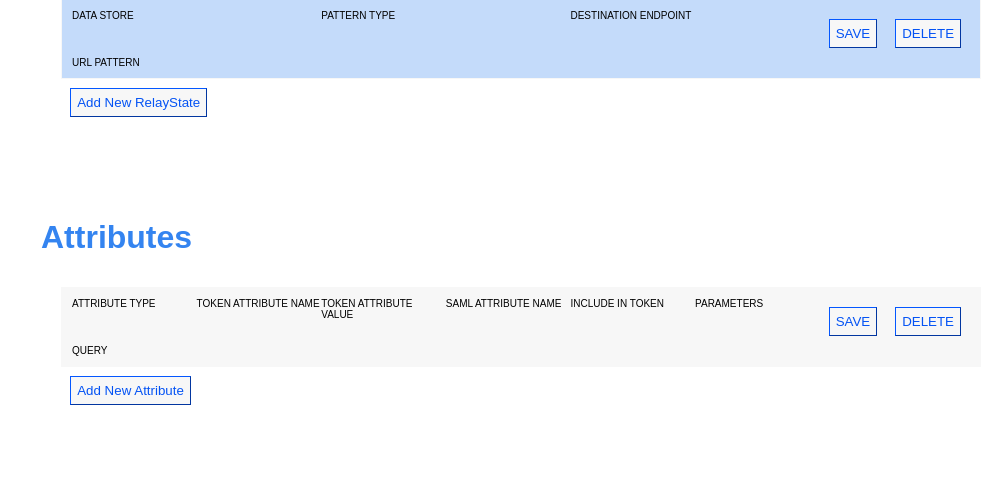
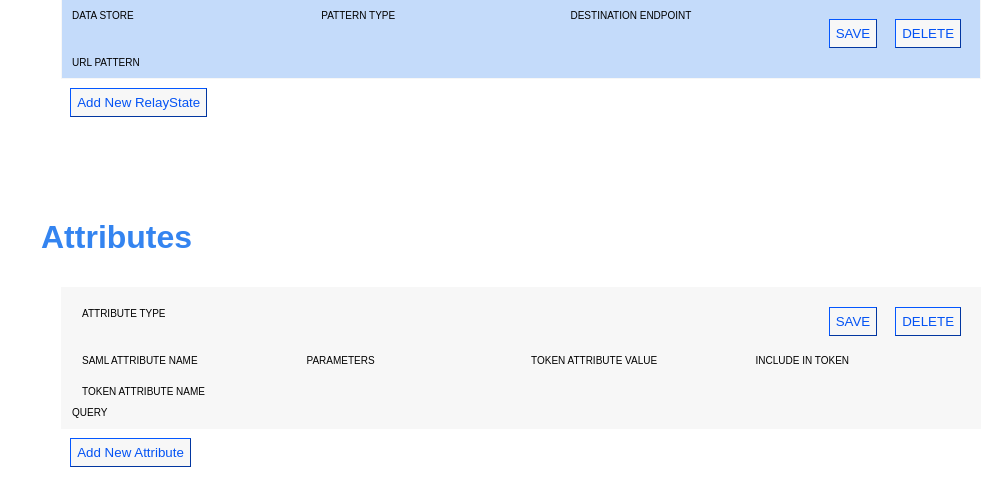
Before and after one commit to dakotafish/ping_public, a Django app: template ping_public/ui/templates/entity-detail.html in a window 1280 px wide. Shown: the part 988-1484 px from the top of the page, without its empty margins (279-1280 px from the left). Run offline with Django 3.2, Linux system fonts and the light colour scheme; the template is opened without the code that fills it: most values are stand-ins (such as "Sample title", 1, 10 or a date in 2020).

Commit message:
updated how attribute forms display

```diff
--- a/ping_public/ui/static/entity-detail.js
+++ b/ping_public/ui/static/entity-detail.js
@@ -263,6 +263,7 @@
         let formCount = container.children.length;
         let lastForm = container.children[formCount - 2];
         lastForm.insertAdjacentHTML('afterend', newForm);
+        attributeDisplayInitial();
     }
 
     getCustomDeleteMessage() {
--- a/ping_public/ui/templates/entity-detail.html
+++ b/ping_public/ui/templates/entity-detail.html
@@ -117,6 +117,12 @@
         .relaystateField {
             font-size: x-small;
             flex: 1;
+        }
+
+        .attributeField {
+            font-size: x-small;
+            margin: 10px;
+            flex-basis: 21%;
         }
 
         .urlPattern {
@@ -442,52 +448,53 @@
 
                     <div class="relaystateEntry">
 
-                        <div onchange="attributeDisplayChange(event)" class="relaystateField">
+                        <div onchange="attributeDisplayChange(event)" class="relaystateField attributeField">
                             <div><label for="attribute_type">ATTRIBUTE TYPE</label></div>
                             {{ attribute.form.attribute_type }}
                         </div>
-
-
-
-                        <div class="relaystateField">
-                            <div><label for="">TOKEN ATTRIBUTE NAME</label></div>
-                            {{ attribute.form.token_attribute_name }}
-                        </div>
-
-
-                        <div class="relaystateField">
-                            <div><label for="">TOKEN ATTRIBUTE VALUE</label></div>
-                            {{ attribute.form.token_attribute_value }}
-                        </div>
-
-
-                        <div class="relaystateField">
-                            <div><label for="">SAML ATTRIBUTE NAME</label></div>
-                            {{ attribute.form.saml_attribute_name }}
-                        </div>
-
-
-                        <div class="relaystateField">
-                            <div><label for="destination_endpoint">INCLUDE IN TOKEN</label></div>
-                            {{ attribute.form.include_in_token }}
-                        </div>
-
-
-                        <div class="relaystateField">
-                            <div><label for="">PARAMETERS</label></div>
-                            {{ attribute.form.query_parameters }}
-                        </div>
-
 
                         <input type="submit" value="SAVE" onclick="submitForm(event)" formTarget="{{ attribute.update_url }}">
                         <input type="submit" value="DELETE" formMethod="DELETE" formTarget="{{ attribute.delete_url }}" onclick="submitForm(event)">
 
                     </div>
+
+                    <div class="relaystateEntry">
+
+                        <div class="relaystateField attributeField">
+                            <div><label for="">SAML ATTRIBUTE NAME</label></div>
+                            {{ attribute.form.saml_attribute_name }}
+                        </div>
+
+                        <div class="relaystateField attributeField">
+                            <div><label for="">PARAMETERS</label></div>
+                            {{ attribute.form.query_parameters }}
+                        </div>
+
+                        <div class="relaystateField attributeField">
+                            <div><label for="">TOKEN ATTRIBUTE VALUE</label></div>
+                            {{ attribute.form.token_attribute_value }}
+                        </div>
+
+                        <div class="relaystateField attributeField">
+                            <div><label for="destination_endpoint">INCLUDE IN TOKEN</label></div>
+                            {{ attribute.form.include_in_token }}
+                        </div>
+
+                        <div class="relaystateField attributeField">
+                            <div><label for="">TOKEN ATTRIBUTE NAME</label></div>
+                            {{ attribute.form.token_attribute_name }}
+                        </div>
+
+                    </div>
+
                     <div class="relaystateField urlPattern">
                         <div><label for="">QUERY</label></div>
                         {{ attribute.form.query }}
 
                     </div>
+
+
+
                 </form>
 
                 {% endfor %}
```
Also changed, not shown: ping_public/ui/templates/attribute_form.html (+28 -26 lines).
